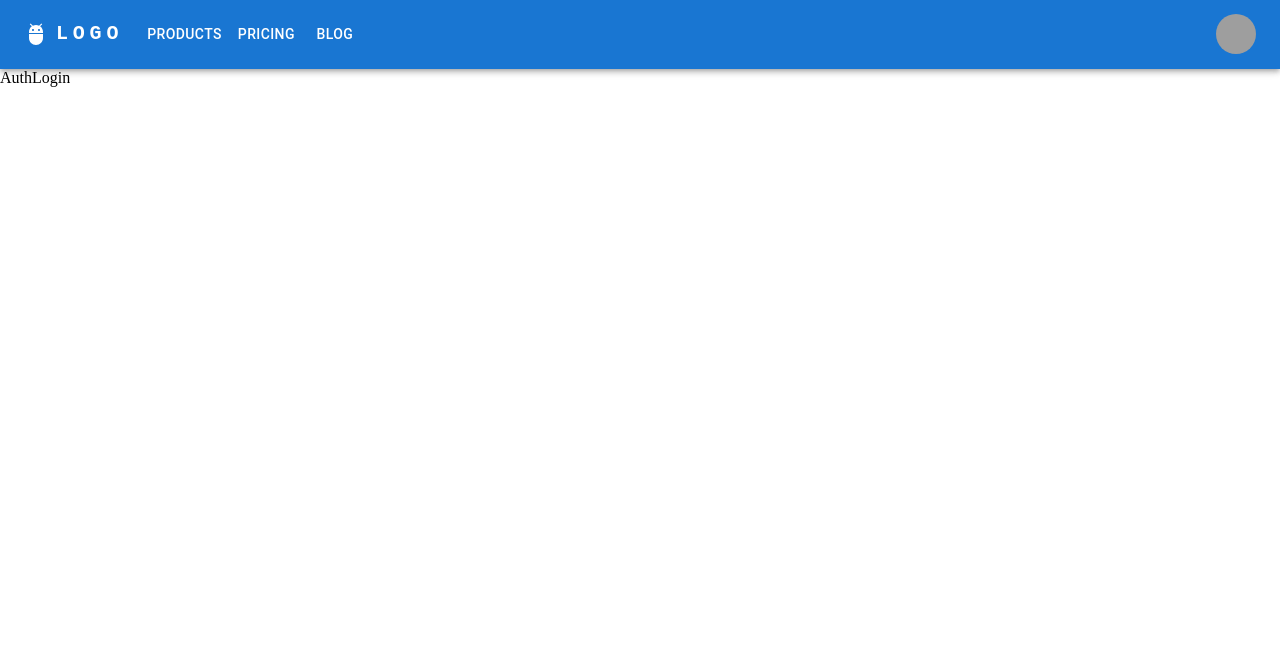
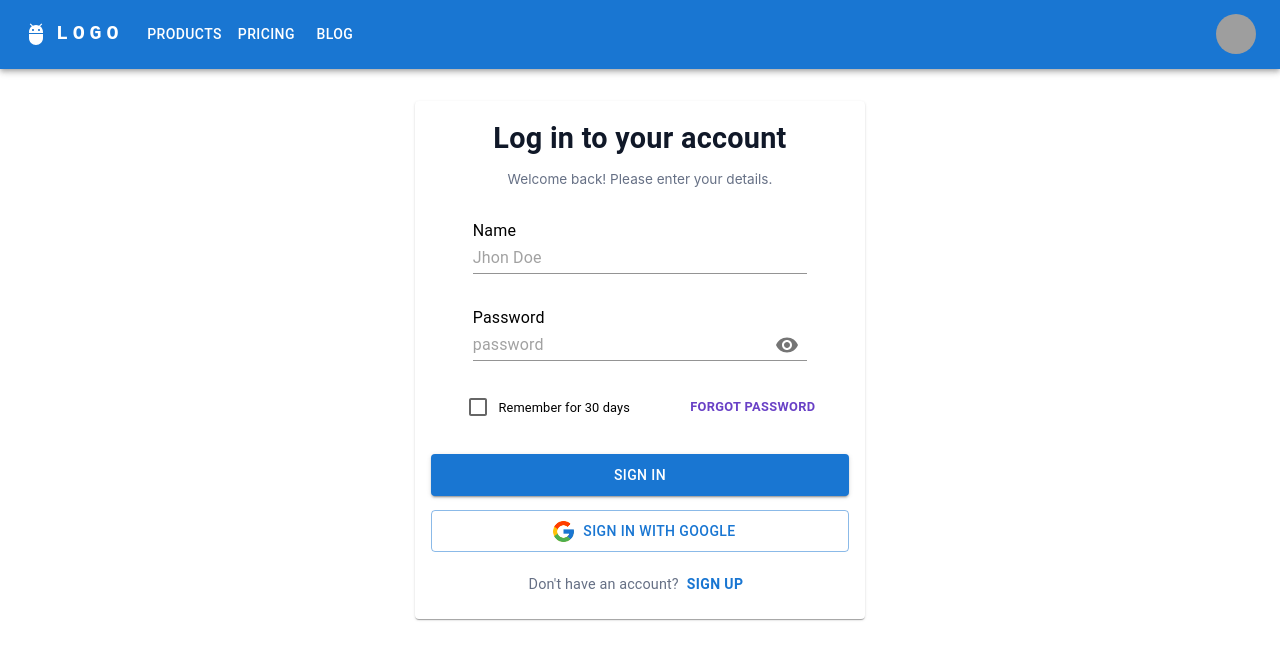
Before and after one commit to Abenezer-berhanu/Book_web, a React (Vite) app in the folder frontend/: page /login in a window 1280 px wide. Shown: the top 660 px of the page. Built offline with nearby package versions, Linux system fonts and the light colour scheme; grey boxes are pictures that could not be loaded; the HTML template or start-up script is replaced by a standard one.

Commit message:
login UI finish

```diff
--- a/frontend/src/index.css
+++ b/frontend/src/index.css
@@ -2,4 +2,12 @@
   margin: 0;
   padding: 0;
   box-sizing: border-box;
+  font-family: inter;
 }
+@media(width < 500px){
+  .login-checkbox-box{
+    display: flex;
+    flex-direction: column;
+    align-items: center;
+  }
+}
--- a/frontend/src/pages/AuthLogin.jsx
+++ b/frontend/src/pages/AuthLogin.jsx
@@ -1,7 +1,66 @@
-
+import { Card, Typography, Box, Checkbox, Button } from "@mui/material";
+import * as React from 'react';
+import IconButton from '@mui/material/IconButton';
+import Input from '@mui/material/Input';
+import InputLabel from '@mui/material/InputLabel';
+import InputAdornment from '@mui/material/InputAdornment';
+import Visibility from '@mui/icons-material/Visibility';
+import VisibilityOff from '@mui/icons-material/VisibilityOff';
+/////////////////////////////////////////////////////////////////////////////////////////importing from file
+import googleIcon from '../assets/googleIcon.ico.png'
 
 export default function AuthLogin() {
-  return (
-    <div>AuthLogin</div>
+
+  const [showPassword, setShowPassword] = React.useState(false);
+
+  const handleClickShowPassword = () => setShowPassword((show) => !show);
+
+  const handleMouseDownPassword = (event) => {
+    event.preventDefault();
+  };
+return (
+    <div>
+      <Card sx={{maxWidth: "450px",minWidth : "250px", margin: '2em auto', padding:'1em'}}>
+        <Box sx={{ display: 'flex', flexDirection:'column', gap: '.7em', marginBottom: '2em'}}>
+        <Typography sx={{color: '#101828', fontSize : '1.8rem' , fontWeight:'600', textAlign: 'center'}}>Log in to your account</Typography>
+        <Typography variant="p" sx={{ fontSize : '.85rem', color: '#667085', textAlign: 'center'}}>Welcome back! Please enter your details.</Typography>
+        </Box>
+        <form>
+        <Box sx={{ width : '80%', display: 'flex', flexDirection: 'column', margin:'auto'}}>
+        <InputLabel  sx={{color: 'black'}}>Name</InputLabel>
+          <Input placeholder="Jhon Doe" sx={{ marginBottom: '2em'}}/>
+          <InputLabel sx={{color: 'black'}}>Password</InputLabel>
+          <Input
+            placeholder="password"
+            type={showPassword ? 'text' : 'password'}
+            endAdornment={
+              <InputAdornment position="end">
+                <IconButton
+                  aria-label="toggle password visibility"
+                  onClick={handleClickShowPassword}
+                  onMouseDown={handleMouseDownPassword}
+                >
+                  {showPassword ? <VisibilityOff /> : <Visibility />}
+                </IconButton>
+              </InputAdornment>
+            }
+          />
+        </Box>
+        <Box className='login-checkbox-box' sx={{display: "flex" ,justifyContent:'space-between', fontSize: '.8rem', color: 'black', padding:'1em' , margin: '1em'}}>
+        <Box sx={{display: 'flex', alignItems: 'center'}}>
+        <Checkbox/>
+        <Typography sx={{fontSize:'.8rem'}}>Remember for 30 days</Typography>
+        </Box>
+        <Button sx={{fontSize: '.8rem',fontWeight: '700', color:'#6941C6'}}>Forgot Password</Button>
+        </Box>
+        <Button  variant="contained" sx={{ width: '100%', height:'3em'}}>Sign in</Button>
+        </form>
+        <Button variant="outlined" sx={{ width: '100%', height:'3em',margin: '1em auto' }}><img src={googleIcon} alt="" style={{width: '25px', margin:'0 .5em'}}/>Sign in with Google</Button>
+        <Box sx={{display:'flex', alignItems: 'center', justifyContent:'center'}}>
+          <Typography sx={{ color: '#667085', fontSize: '.9rem'}}>Don't have an account?</Typography>
+          <Button sx={{ fontWeight:'bold'}}>Sign up</Button>
+        </Box>
+      </Card>
+    </div>
   )
 }
```
